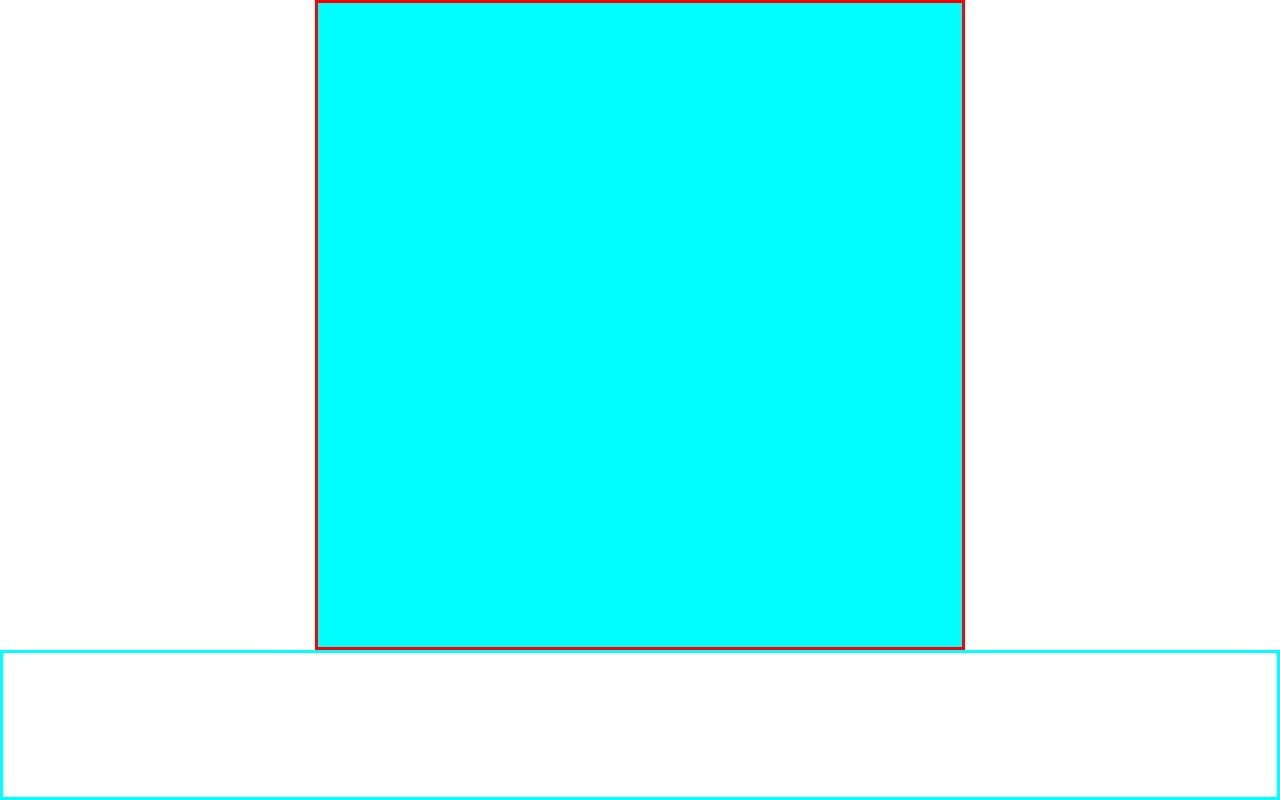
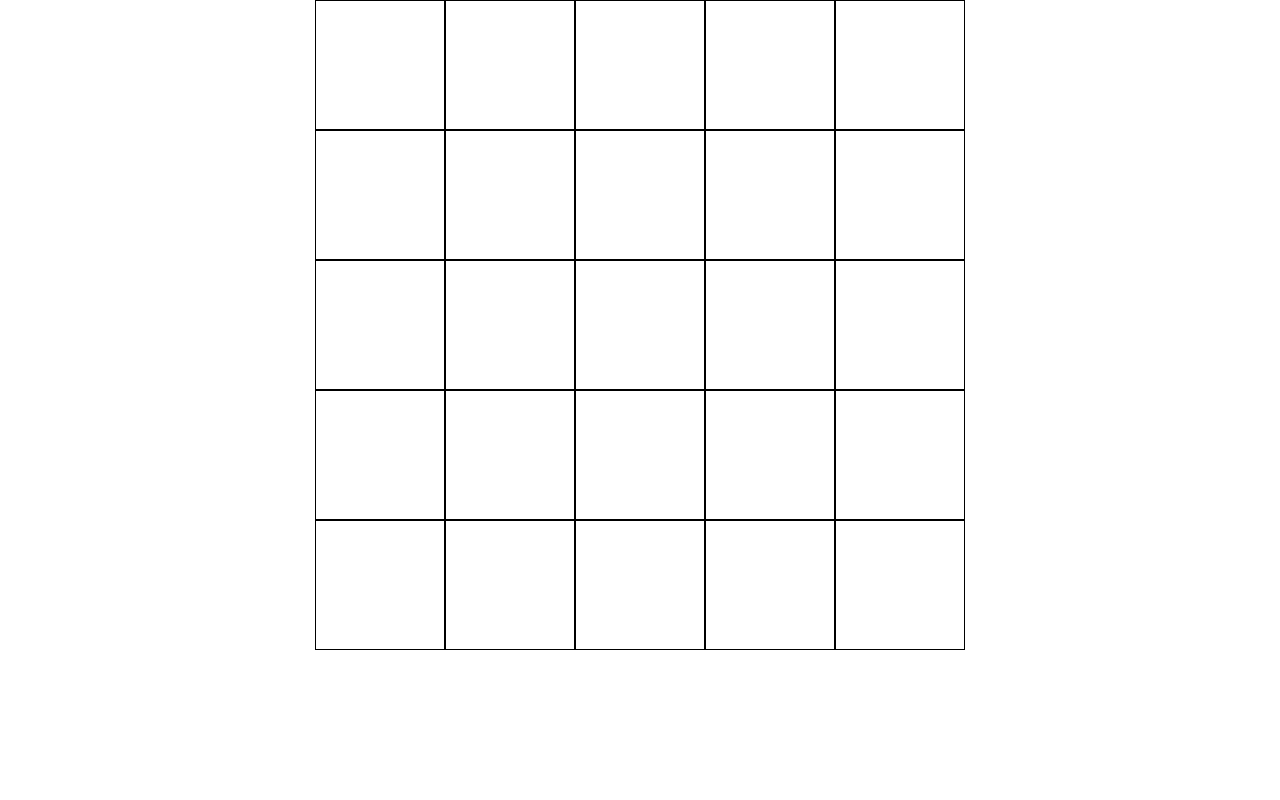
Before and after one commit to ablakey/boardgames, a website built with Parcel: page example/index.html in a window 1280 px wide. Built offline with nearby package versions, Linux system fonts and the light colour scheme.

Commit message:
working board

```diff
--- a/example/index.html
+++ b/example/index.html
@@ -22,6 +22,19 @@
         <div></div>
         <div></div>
         <div></div>
+        <div></div>
+        <div></div>
+        <div></div>
+        <div></div>
+        <div></div>
+        <div></div>
+        <div></div>
+        <div></div>
+        <div></div>
+        <div></div>
+        <div></div>
+        <div></div>
+        <div></div>
       </div>
     </div>
     <div class="bottom"></div>
--- a/example/styles.css
+++ b/example/styles.css
@@ -1,32 +1,34 @@
 .top {
-  width: min(100vw, 100vh - 150px);
-  height: min(100vh - 150px, 100vw);
-  border: 3px solid red;
-  box-sizing: border-box;
+  flex-grow: 1;
+  display: flex;
+  justify-content: center;
+  align-items: center;
 }
 
 .board {
-  height: 100%;
-  width: 100%;
-  grid-template-columns: repeat(3, 1fr);
+  width: min(100vw, 100vh - 150px);
+  height: min(100vh - 150px, 100vw);
+  grid-template-columns: repeat(5, 1fr);
   display: grid;
 }
 
 .board > div {
-  background-color: cyan;
+  border: 1px solid black;
 }
 
 .bottom {
-  position: absolute;
-  bottom: 0;
-  border: 3px solid cyan;
   height: 150px;
-  box-sizing: border-box;
+  max-height: 150px;
   width: 100vw;
 }
 
 body {
+  height: 100vh;
   margin: 0;
   display: flex;
-  justify-content: center;
+  flex-direction: column;
 }
+
+* {
+  box-sizing: border-box;
+}
```
